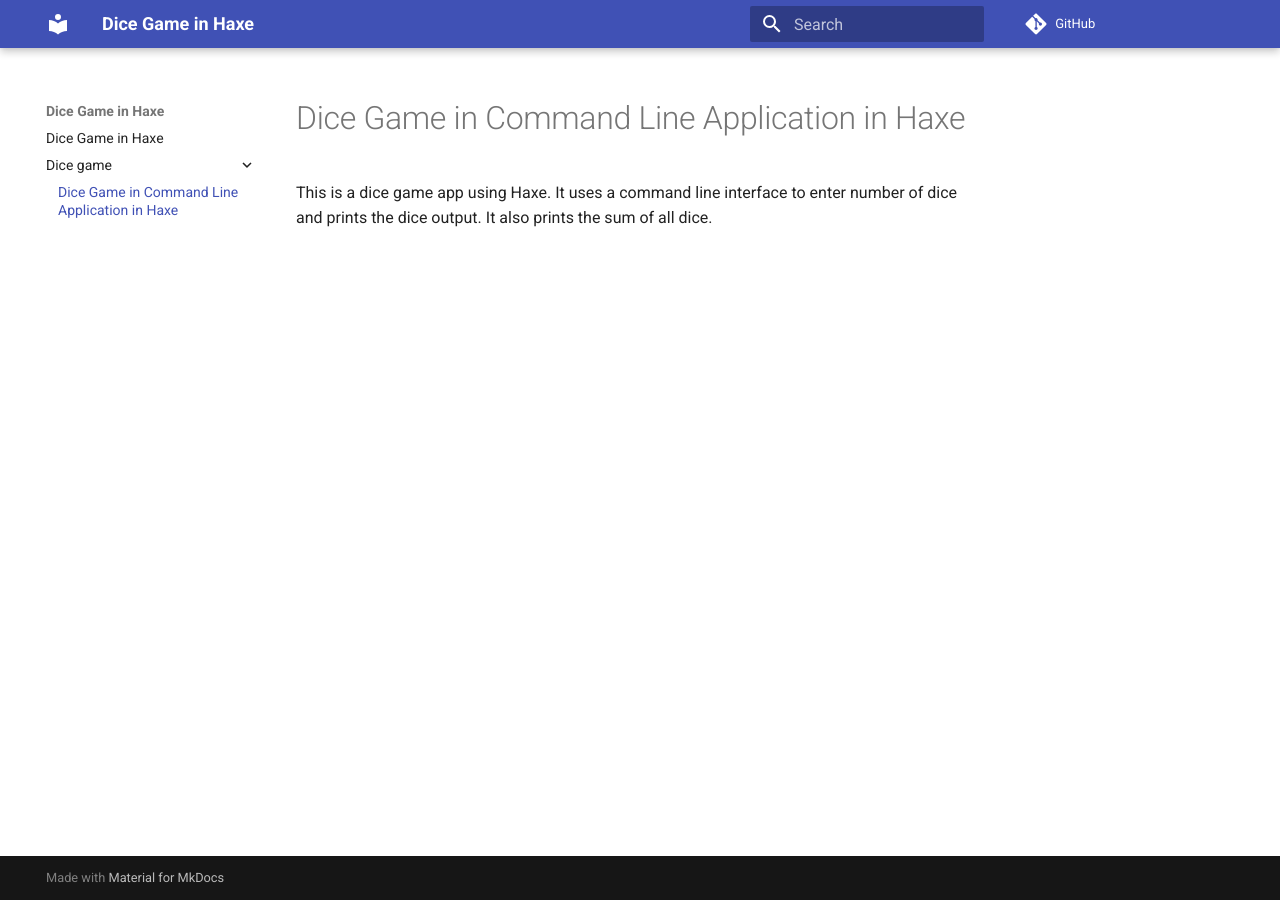
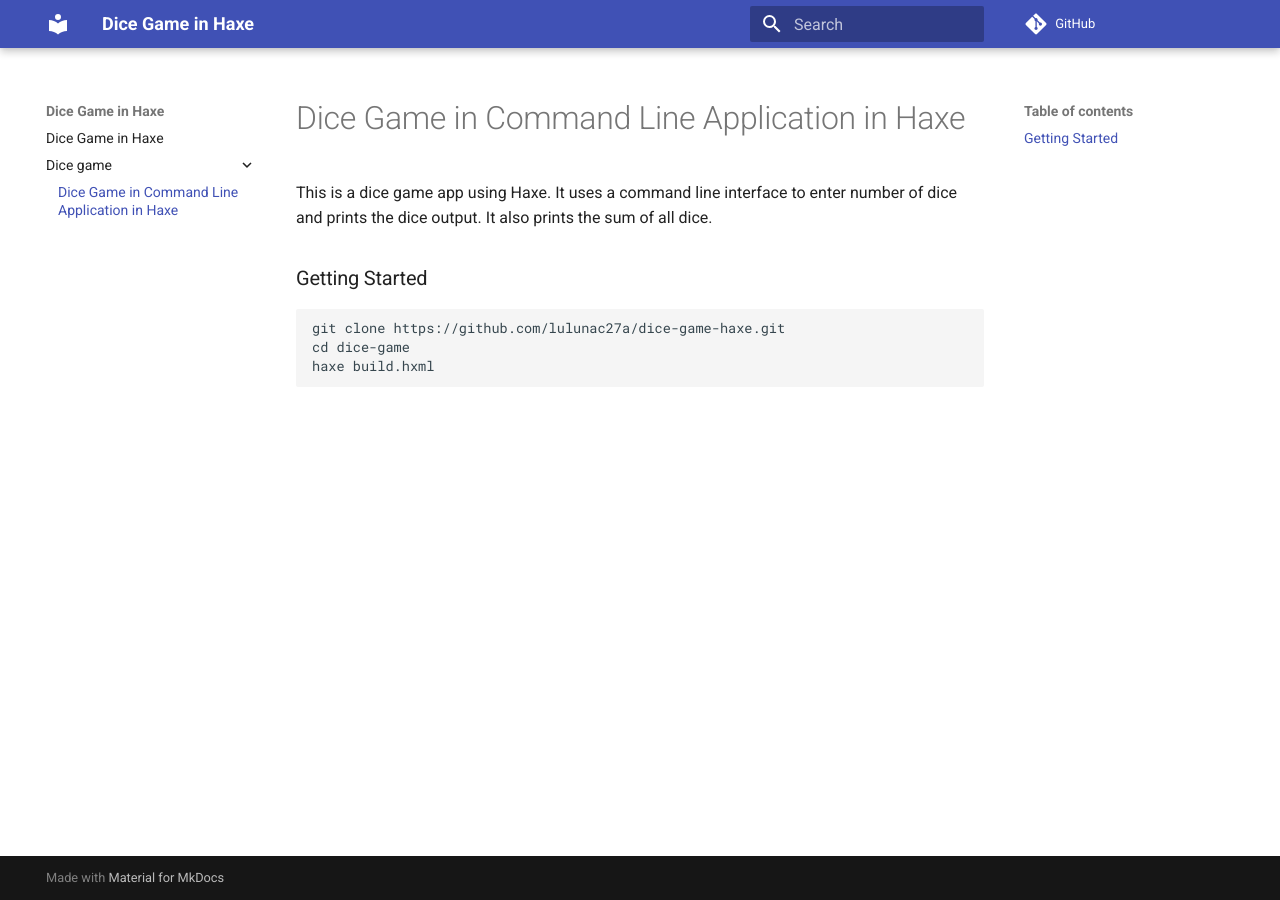
Before and after one commit to lulunac27a/dice-game-haxe, an MkDocs documentation site: the page built from docs/dice-game/index.md, in a window 1280 px wide. Built offline with MkDocs 1.6.1 and Material for MkDocs 9.7.7, drawn with Linux system fonts in a browser that asks for light colours; comment, search, counter and statistics services are not loaded.

Commit message:
Add Getting Started section in README.md docs

````diff
--- a/docs/dice-game/index.md
+++ b/docs/dice-game/index.md
@@ -1,3 +1,11 @@
 # Dice Game in Command Line Application in Haxe
 
 This is a dice game app using Haxe. It uses a command line interface to enter number of dice and prints the dice output. It also prints the sum of all dice.
+
+### Getting Started
+
+```
+git clone https://github.com/lulunac27a/dice-game-haxe.git
+cd dice-game
+haxe build.hxml
+```
````
Also changed, not shown: dice-game/README.md (+8 -0 lines).
